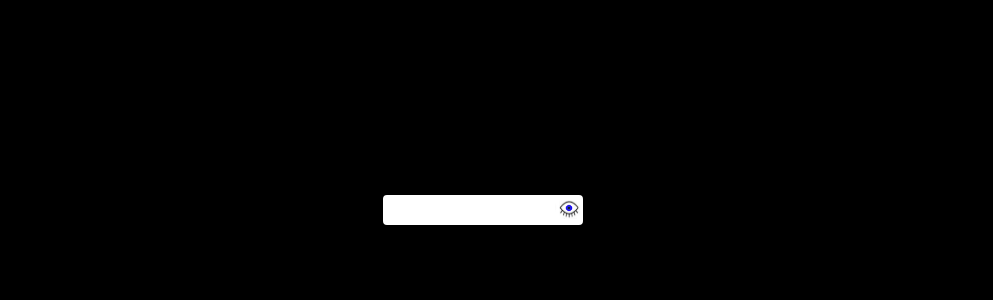
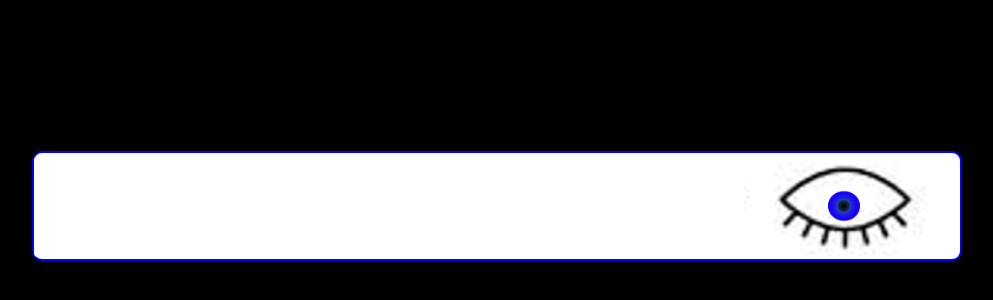
Before and after one commit to LeandroRDS/projeto-aprender, a plain HTML site: page Live001/index.html in a window 1280 px wide. Shown: the part 194-494 px from the top of the page, without its empty margins (143-1136 px from the left). Drawn offline with Linux system fonts and the light colour scheme.

Commit message:
verção final

```diff
--- a/Live001/javascript.js
+++ b/Live001/javascript.js
@@ -13,23 +13,23 @@ function clique() {
 
         const { width, height } = olho.getBoundingClientRect()
         const centerX = width / 2
-        const centerY = height / 2
+        const centerY = height / 2 -5
 
         document.addEventListener("mousemove", (e) => {
-            const cursorX = e.clientX -196
-            const cursorY = e.clientY - 53
+            const cursorX = e.clientX
+            const cursorY = e.clientY
 
             // Calculate the distance between the cursor and the center of the eye
             const distance = Math.sqrt(Math.pow(cursorX - centerX, 2) + Math.pow(cursorY - centerY, 2))
 
             // If the cursor is within a radius of 100px around the center of the eye
-            if (distance <= 1000) {
+            if (distance === distance) {
                 // Calculate the angle between the center of the eye and the cursor position
-                const angle = Math.atan2(cursorY - centerY, cursorX - centerX)
+                const angle = Math.atan2(cursorY - centerY -280, cursorX - centerX - 940)
 
                 // Calculate the new position of the iris
-                const newX = centerX + Math.cos(angle) * (width / 20)
-                const newY = centerY + Math.sin(angle) * (height / 10)
+                const newX = centerX + Math.cos(angle) * (width / 14)
+                const newY = centerY + Math.sin(angle) * (height / 9)
 
                 // Position the iris
                 iris.style.left = `${newX}px`
--- a/Live001/style.css
+++ b/Live001/style.css
@@ -14,13 +14,16 @@ body{
 
 #id-div-senha{
     display: flex;
-    justify-content: center;
-    margin:auto;
-
+    margin: auto;
+    width: 930px;
+    height: 110px;
+    background-color: rgb(255, 255, 255);
+    border: 2px solid blue;
+    border-radius: 10px;
 }
 #id-div-senha input{
-    width: 200px;
-    height: 30px;
+    width: 710px;
+    height: 100px;
     padding-right: 25px;
     border: 2px solid rgb(255, 255, 255) ;
     border-radius: 4px;
@@ -28,37 +31,45 @@ body{
     color: rgb(0, 0, 0);
     position: relative;
     top: 4px;
+    justify-content: center;
+    align-items: center;
+    font-size: 70px;
 
 }
 
 
 /* div olho*/
 #id-div-olho{
-    background-color: transparent;
+
+    display: flex;
+    background-color: red;
     position: relative;
     cursor: pointer;
-    right: 32px;
-    top: 3px;
-    width: 28px;
-    height: 24px;
+    right: 0%;
+    top: 50%;
+    width: 200px;
+    height: 100px;
+    transform: translate(-0%,-50%);
 }
 
  #id-img-olho{
-    position: relative;
+
     cursor: pointer;
-    left: 4px;
-    top: 5px;
-    width: 28px;
-    height: 20px;
+    width: 200px;
+    height: 100px;
     color: rgb(153, 13, 13);
+    margin: auto;
+    justify-content: center;
+    align-items: center;
 }
 
 #id-img-iris{
-    position:absolute;
+    position: absolute;
+    top: 50%;
+    left: 50%;
+    transform: translate(-50%, -50%);
     cursor: pointer;
-    top: 10px;
-    left: 14px;
-    width: 8px;
-    border-radius: 50%;
+    width: 20%;
     pointer-events:none; /* Impede que a pupila receba eventos do mouse */
+
 }
```
Also changed, not shown: Live001/teste.html (+1 -2 lines).
